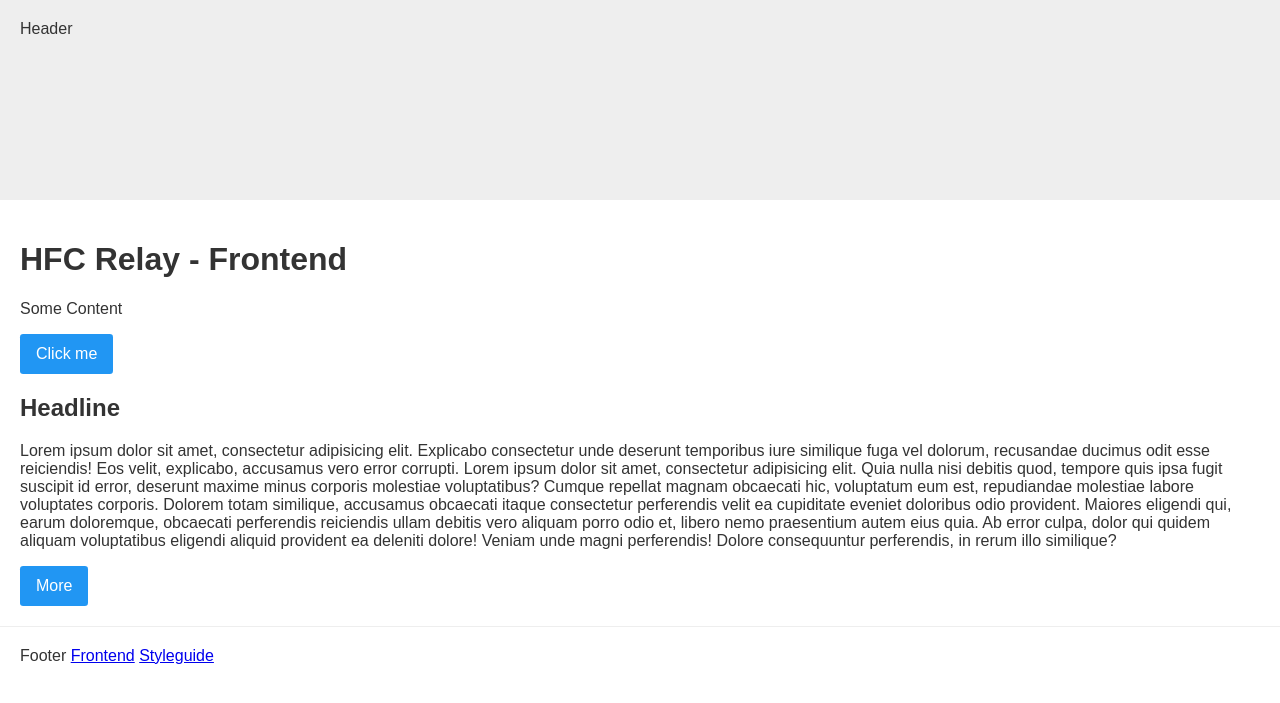
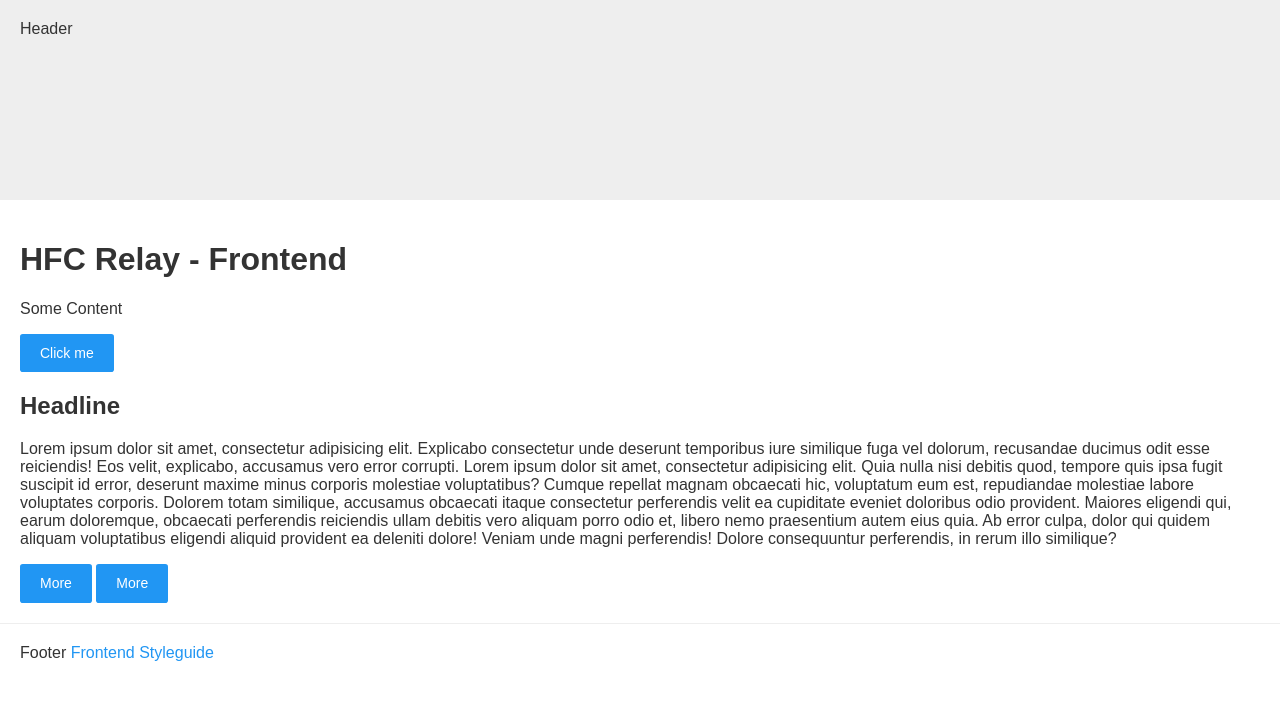
Before and after one commit to NilsDannemann/j_hfc_relay, a Jekyll site: the page built from index.html, in a window 1280 px wide. Shown: the top 703 px of the page. Built offline with Jekyll 4.4.1, drawn with Linux system fonts in a browser that asks for light colours.

Commit message:
[update] styleguide

```diff
--- /dev/null
+++ b/_scss/_theme.scss
@@ -0,0 +1,23 @@
+/* =======================================*/
+/*
+/* THEME
+/*
+/* =======================================*/
+
+	/* ===COLORS=== */
+	$color-grey: #eee;
+	$color-black: #222;
+
+	$color-red: #FF5722;
+	$color-green: #8BC34A;
+	$color-blue: #2196F3;
+	$color-yellow: #FFEB3B;
+
+	/* ===LAYOUT=== */
+	$spacing: 20px;
+
+	/* ===TYPOGRAPHY=== */
+	$font-family: 'Helvetica', 'Arial', sans-serif;
+
+	$font-size: 14px;
+	$line-height: 1.6em;
--- a/_scss/components/_button.scss
+++ b/_scss/components/_button.scss
@@ -2,15 +2,15 @@
 	display: inline-block;
 	vertical-align: middle;
 	margin: 0;
-	padding: .75em 1em;
+	padding: $spacing/2.5 $spacing;
 	border: none;
 	border-radius: .2em;
 	cursor: pointer;
-	background-color: #2196F3;
+	background: $color-blue;
 	color: #fff;
 
-	font-size: 1rem;
-	line-height: 1;
+	font-size: $font-size;
+	line-height: $line-height;
 	text-align: center;
 	text-decoration: none;
 
@@ -18,6 +18,6 @@
 
 	&:hover
 	{
-		background-color: mix(#fff, #2196F3, 20%);
+		background: lighten( $color-blue, 10% );
 	}
 }
--- /dev/null
+++ b/_scss/components/_typography.scss
@@ -0,0 +1,4 @@
+a {
+	text-decoration: none;
+	color: $color-blue;
+}
--- a/_scss/includes/styleguide/_component.scss
+++ b/_scss/includes/styleguide/_component.scss
@@ -1,34 +1,38 @@
 .component {
-	margin: 2em 0 0 0;
+	margin: $spacing 0 0 0;
 	border: 1px solid #ececec;
 
 	&__header {
-		padding: 1.5em;
+		padding: $spacing;
 		background: #f7f7f7;
 		border-bottom: 1px solid #ececec;
 	}
 
 	&__title {
-		margin: 0;
+		margin: 0 0 ($spacing / 2) 0;
 		padding: 0;
-		font: 600 0.75rem/1.2 'Helvetica', 'Arial', sans-serif;
-		text-transform: uppercase;
-		color: #333;
+		font-family: $font-family;
+		font-size: $font-size + 2;
+		line-height: $line-height;
 	}
 
 	&__usage {
-		margin: .5em 0 0;
+		margin: 0;
 		padding: 0;
-		font: 400 italic 0.75rem/1.2 'Helvetica', 'Arial', sans-serif;
+		font-family: $font-family;
+		font-size: $font-size - 2;
+		line-height: $line-height;
 	}
 
 	&__sass {
-		margin: .5em 0 0;
+		margin: 0;
 		padding: 0;
-		font: 400 italic 0.75rem/1.2 'Helvetica', 'Arial', sans-serif;
+		font-family: $font-family;
+		font-size: $font-size - 2;
+		line-height: $line-height;
 	}
 
 	&__body {
-		padding: 1.5em;
+		padding: $spacing;
 	}
 }
--- a/_scss/base/_base.scss
+++ b/_scss/reset/_base.scss
@@ -1,8 +1,8 @@
 html {
-  box-sizing: border-box;
+	box-sizing: border-box;
 }
 *, *:before, *:after {
-  box-sizing: inherit;
+	box-sizing: inherit;
 }
 
 body {
--- a/css/style.scss
+++ b/css/style.scss
@@ -1,22 +1,31 @@
 ---
 ---
-// SETUP
-@import 'vendor/normalize';
 
-// BASE STYLES
-@import 'base/base';
+/* =======================================*/
+/*
+/* PARTIALS
+/*
+/* =======================================*/
 
-// LAYOUTS
-@import 'layouts/main';
+	/* ===RESET=== */
+	@import 'reset/normalize';
+	@import 'reset/base';
 
-// INCLUDES
-@import 'includes/header';
-@import 'includes/content';
-@import 'includes/sidebar';
-@import 'includes/footer';
+	/* ===THEME=== */
+	@import 'theme';
 
-// COMPONENTS
-@import 'components/button';
+	/* ===LAYOUTS=== */
+	@import 'layouts/main';
 
-// HELPERS
-@import 'utils/helpers';
+	/* ===COMPONENTS=== */
+	@import 'components/typography';
+	@import 'components/button';
+
+	/* ===INCLUDES=== */
+	@import 'includes/header';
+	@import 'includes/content';
+	@import 'includes/sidebar';
+	@import 'includes/footer';
+
+	/* ===HELPERS=== */
+	@import 'utils/helpers';
--- a/css/styleguide.scss
+++ b/css/styleguide.scss
@@ -1,8 +1,19 @@
 ---
 ---
-// LAYOUTS
 
-// INCLUDES
-@import 'includes/styleguide/component';
-@import 'includes/styleguide/component_nav';
-@import 'includes/styleguide/highlight';
+/* =======================================*/
+/*
+/* PARTIALS
+/*
+/* =======================================*/
+
+	/* ===THEME=== */
+	@import 'theme';
+
+	/* ===LAYOUTS=== */
+	@import 'layouts/styleguide';
+
+	/* ===INCLUDES=== */
+	@import 'includes/styleguide/component';
+	@import 'includes/styleguide/component_nav';
+	@import 'includes/styleguide/highlight';
--- a/index.html
+++ b/index.html
@@ -9,4 +9,6 @@
 
 <h2>Headline</h2>
 <p>Lorem ipsum dolor sit amet, consectetur adipisicing elit. Explicabo consectetur unde deserunt temporibus iure similique fuga vel dolorum, recusandae ducimus odit esse reiciendis! Eos velit, explicabo, accusamus vero error corrupti. Lorem ipsum dolor sit amet, consectetur adipisicing elit. Quia nulla nisi debitis quod, tempore quis ipsa fugit suscipit id error, deserunt maxime minus corporis molestiae voluptatibus? Cumque repellat magnam obcaecati hic, voluptatum eum est, repudiandae molestiae labore voluptates corporis. Dolorem totam similique, accusamus obcaecati itaque consectetur perferendis velit ea cupiditate eveniet doloribus odio provident. Maiores eligendi qui, earum doloremque, obcaecati perferendis reiciendis ullam debitis vero aliquam porro odio et, libero nemo praesentium autem eius quia. Ab error culpa, dolor qui quidem aliquam voluptatibus eligendi aliquid provident ea deleniti dolore! Veniam unde magni perferendis! Dolore consequuntur perferendis, in rerum illo similique?</p>
+
 {% include button.html text="More" %}
+{% include button.html text="More" %}
```
Also changed, not shown: _config.yml (line endings or trailing spaces), _scss/layouts/_styleguide.scss (added), _scss/reset/_normalize.scss (renamed from _scss/vendor/_normalize.scss), styleguide.html (line endings or trailing spaces).
